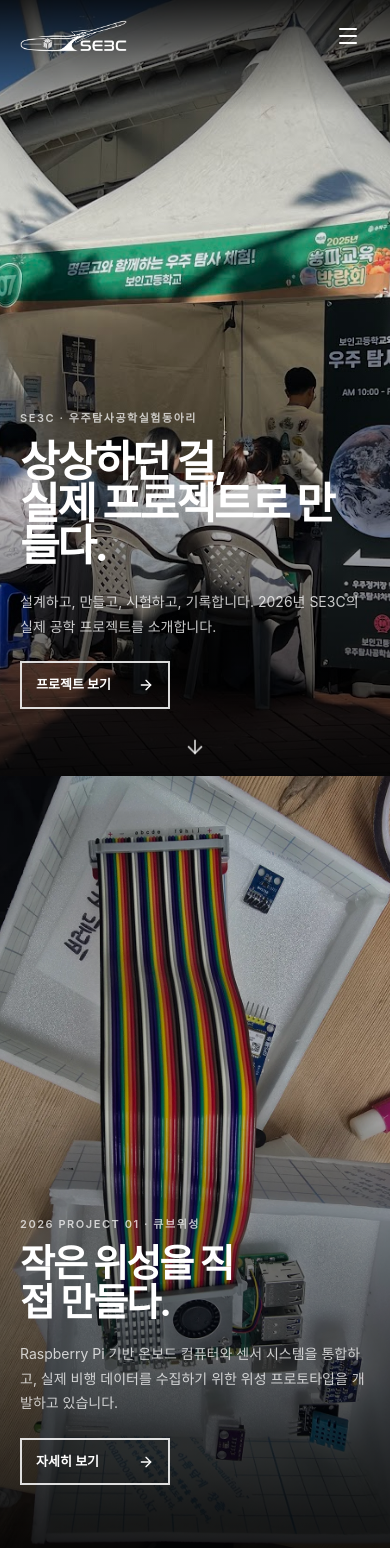
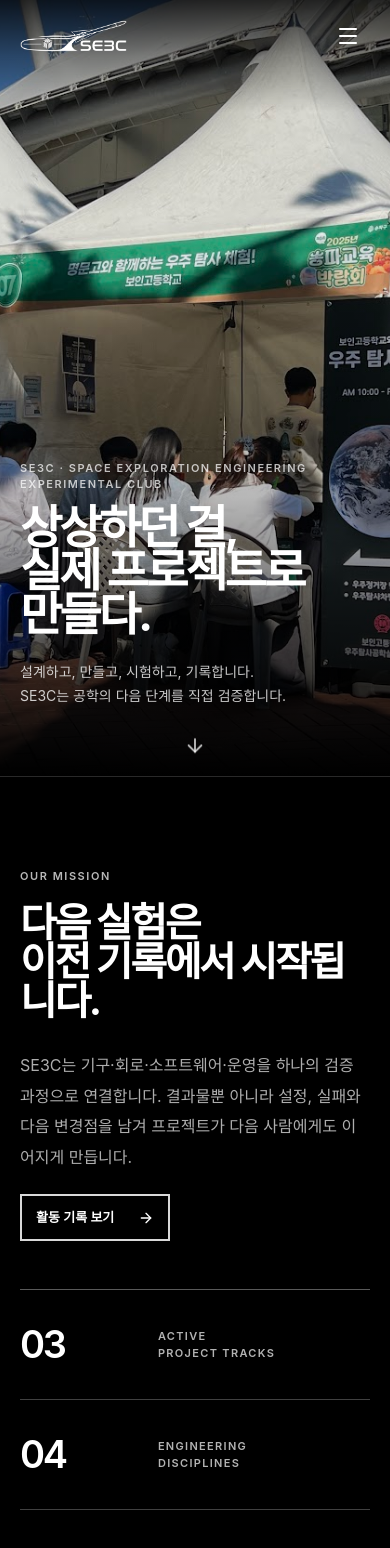
Before and after one commit to SE3C/se3cdocs, a React (Vite) app: page / in a window 390 px wide. Shown: the top 1548 px of the page. Built offline with nearby package versions, Linux system fonts and the light colour scheme; a web font is replaced by a local one.

Commit message:
Refine mission-driven site experience

```diff
--- /dev/null
+++ b/src/App.tsx
@@ -0,0 +1,26 @@
+import { BrowserRouter, Route, Routes, useLocation } from "react-router-dom";
+import LandingPage from "./LandingPage";
+import MainDetailPage from "./MainDetailPage";
+import TechPage from "./TechPage";
+
+function PublicRoutes() {
+  const location = useLocation();
+
+  return (
+    <Routes location={location} key={location.pathname}>
+      <Route path="/" element={<LandingPage />} />
+      <Route path="/tech" element={<TechPage />} />
+      <Route path="/tech/:id" element={<MainDetailPage />} />
+      <Route path="/:id" element={<MainDetailPage />} />
+      <Route path="*" element={<LandingPage />} />
+    </Routes>
+  );
+}
+
+export default function App() {
+  return (
+    <BrowserRouter>
+      <PublicRoutes />
+    </BrowserRouter>
+  );
+}
--- a/src/LandingPage.tsx
+++ b/src/LandingPage.tsx
@@ -10,116 +10,51 @@ import PublicHeader from "./PublicHeader";
 import PublicFooter from "./PublicFooter";
 import useHideChromeOnScroll from "./useHideChromeOnScroll";
 
-type ProjectSectionProps = {
-  eyebrow: string;
-  title: string;
-  description: string;
-  to: string;
-  image: string;
-  align?: "left" | "right";
-  video?: string;
-  muted?: boolean;
-};
+type ProjectSectionProps = { index: string; eyebrow: string; title: string; description: string; to: string; image: string; align?: "left" | "right"; video?: string; muted?: boolean };
 
-function ProjectSection({ eyebrow, title, description, to, image, align = "left", video, muted = false }: ProjectSectionProps) {
-  return (
-    <section className="project-panel">
-      {video ? (
-        <video className="project-media" autoPlay muted loop playsInline preload="metadata" poster={image}>
-          <source src={video} type="video/mp4" />
-        </video>
-      ) : (
-        <img src={image} alt="" className="project-media" loading="lazy" />
-      )}
+const milestones = [
+  ["03", "TEAM FORMATION", "프로젝트 중심의 역할과 기록 체계를 구성했습니다."],
+  ["06", "HARDWARE INTEGRATION", "센서 벤치와 CubeSat 구조 프로토타입을 통합했습니다."],
+  ["08", "ROBOTICS BASELINE", "Isaac Lab 기반 H1 강화학습 검증 흐름을 구축했습니다."],
+  ["NEXT", "PROTOTYPE & FLIGHT", "디지털 제작과 허가 기반 고고도 비행시험을 준비합니다."],
+];
+
+function ProjectSection({ index, eyebrow, title, description, to, image, align = "left", video, muted = false }: ProjectSectionProps) {
+  return <section className="project-panel">
+    {video ? <video className="project-media" autoPlay muted loop playsInline preload="metadata" poster={image}><source src={video} type="video/mp4" /></video> : <img src={image} alt="" className="project-media" loading="lazy" />}
     <div className={`project-overlay ${muted ? "project-overlay-heavy" : ""}`} />
     <div className={`project-copy ${align === "right" ? "project-copy-right" : ""}`}>
-        <p className="eyebrow">{eyebrow}</p>
-        <h2>{title}</h2>
-        <p className="project-description">{description}</p>
-        <Link to={to} className="outline-cta">자세히 보기 <ArrowRight size={16} /></Link>
+      <p className="project-index">{index}</p><p className="eyebrow">{eyebrow}</p><h2>{title}</h2><p className="project-description">{description}</p>
+      <Link to={to} className="outline-cta">프로젝트 보기 <ArrowRight size={16} /></Link>
     </div>
-    </section>
-  );
+  </section>;
 }
 
 export default function LandingPage() {
   const isChromeHidden = useHideChromeOnScroll();
   const location = useLocation();
-
   useEffect(() => { window.scrollTo({ top: 0, behavior: "auto" }); }, [location.pathname]);
 
-  return (
-    <div className="bg-black text-white">
+  return <div className="bg-black text-white">
     <PublicHeader isChromeHidden={isChromeHidden} />
     <main>
-        <section className="hero-panel">
-          <img src={heroImage} alt="SE3C 활동" className="project-media" />
-          <div className="hero-overlay" />
-          <div className="hero-copy">
-            <p className="eyebrow">SE3C · 우주탐사공학실험동아리</p>
-            <h1>상상하던 걸,<br />실제 프로젝트로 만들다.</h1>
-            <p className="hero-description">설계하고, 만들고, 시험하고, 기록합니다.<br className="hidden sm:block" /> 2026년 SE3C의 실제 공학 프로젝트를 소개합니다.</p>
-            <Link to="/tech" className="outline-cta">프로젝트 보기 <ArrowRight size={16} /></Link>
+      <section className="mission-hero">
+        <img src={heroImage} alt="SE3C 제작 활동" className="project-media" /><div className="mission-hero-overlay" />
+        <div className="mission-hero-copy"><p className="eyebrow">SE3C · SPACE EXPLORATION ENGINEERING EXPERIMENTAL CLUB</p><h1>상상하던 걸,<br />실제 프로젝트로<span className="mobile-title-break"><br /></span> 만들다.</h1><p>설계하고, 만들고, 시험하고, 기록합니다.<br />SE3C는 공학의 다음 단계를 직접 검증합니다.</p></div>
+        <a href="#mission" aria-label="미션으로 이동" className="scroll-cue"><ArrowDown size={22} /></a>
+      </section>
+      <section id="mission" className="mission-statement">
+        <div className="mission-statement-copy"><p className="eyebrow">OUR MISSION</p><h2>다음 실험은<br />이전 기록에서 시작됩니다.</h2><p>SE3C는 기구·회로·소프트웨어·운영을 하나의 검증 과정으로 연결합니다. 결과물뿐 아니라 설정, 실패와 다음 변경점을 남겨 프로젝트가 다음 사람에게도 이어지게 만듭니다.</p><Link to="/credibility" className="outline-cta">활동 기록 보기 <ArrowRight size={16} /></Link></div>
+        <dl className="mission-stats" aria-label="SE3C 2026 활동 지표"><div><dt>03</dt><dd>ACTIVE<br />PROJECT TRACKS</dd></div><div><dt>04</dt><dd>ENGINEERING<br />DISCIPLINES</dd></div><div><dt>2026</dt><dd>PUBLIC<br />ENGINEERING LOG</dd></div></dl>
+      </section>
+      <div id="projects">
+        <ProjectSection index="01" eyebrow="CUBESAT SYSTEM · ACTIVE" title="작은 위성을 직접 만들다." description="Raspberry Pi 기반 온보드 컴퓨터와 센서 시스템을 통합하고, 실제 비행 데이터를 수집하기 위한 위성 프로토타입을 개발하고 있습니다." to="/tech/cubesat" image={cubesatImage} />
+        <ProjectSection index="02" eyebrow="ROCKET ENGINEERING · ACTIVE" title="설계에서 시험까지." description="기체 구조, 추진, 회수와 제작 과정을 직접 다루며 반복적인 실험을 통해 로켓 시스템을 개선합니다." to="/tech/rocket" image={rocketImage} align="right" />
+        <ProjectSection index="03" eyebrow="ROBOTICS · AI · ACTIVE" title="휴머노이드에게 걷는 법을 학습시키다." description="NCRC 2026을 준비하며 NVIDIA Isaac Sim / Isaac Lab 환경에서 Unitree H1 휴머노이드의 강화학습과 실험 재현성을 연구하고 있습니다." to="/tech/robotics-ai" image={ncrcPosterImage} video="/media/ncrc-h1-play.mp4" />
+        <ProjectSection index="04" eyebrow="DIGITAL FABRICATION · UPCOMING" title="설계한 부품을 바로 현실로." description="3D 프린터 도입 후 위성·로켓 프로젝트용 구조 부품, 센서 마운트와 실험 지그를 직접 설계하고 제작할 예정입니다." to="/tech/fabrication" image={fabricationImage} align="right" muted />
       </div>
-          <a href="#projects" aria-label="아래로 이동" className="scroll-cue"><ArrowDown size={22} /></a>
-        </section>
-
-        <div id="projects">
-          <ProjectSection
-            eyebrow="2026 PROJECT 01 · 큐브위성"
-            title="작은 위성을 직접 만들다."
-            description="Raspberry Pi 기반 온보드 컴퓨터와 센서 시스템을 통합하고, 실제 비행 데이터를 수집하기 위한 위성 프로토타입을 개발하고 있습니다."
-            to="/tech/cubesat"
-            image={cubesatImage}
-          />
-          <ProjectSection
-            eyebrow="2026 PROJECT 02 · 로켓공학"
-            title="설계에서 시험까지."
-            description="기체 구조, 추진, 회수와 제작 과정을 직접 다루며 반복적인 실험을 통해 로켓 시스템을 개선합니다."
-            to="/tech/rocket"
-            image={rocketImage}
-            align="right"
-          />
-          <ProjectSection
-            eyebrow="2026 PROJECT 03 · 로보틱스·AI"
-            title="휴머노이드에게 걷는 법을 학습시키다."
-            description="NCRC 2026을 준비하며 NVIDIA Isaac Sim / Isaac Lab 환경에서 Unitree H1 휴머노이드의 강화학습과 실험 재현성을 연구하고 있습니다."
-            to="/tech/robotics-ai"
-            image={ncrcPosterImage}
-            video="/media/ncrc-h1-play.mp4"
-          />
-          <ProjectSection
-            eyebrow="NEXT PROJECT · 3D 프린팅"
-            title="설계한 부품을 바로 현실로."
-            description="3D 프린터 도입 후 위성·로켓 프로젝트용 구조 부품, 센서 마운트와 실험 지그를 직접 설계하고 제작할 예정입니다."
-            to="/tech/fabrication"
-            image={fabricationImage}
-            align="right"
-            muted
-          />
-          <ProjectSection
-            eyebrow="NEXT FLIGHT · 고고도 비행시험"
-            title="실험실에서 하늘로."
-            description="관련 공역과 비행 허가 절차를 거친 뒤 웨더벌룬에 위성 프로토타입을 탑재해 실제 고고도 환경에서 telemetry를 수집하고 검증할 예정입니다."
-            to="/tech/high-altitude-flight"
-            image={cubesatImage}
-            muted
-          />
-        </div>
-
-        <section className="closing-panel">
-          <div className="mx-auto w-full max-w-[1500px] px-6 py-24 sm:px-8 md:py-32 lg:px-10">
-            <p className="eyebrow">2026 ENGINEERING LOG</p>
-            <h2 className="closing-title">결과보다 과정을 남깁니다.</h2>
-            <p className="mt-6 max-w-2xl text-base leading-8 text-white/65">센서 벤치 테스트, 기체 통합, 강화학습 로그와 checkpoint, 제작 사진과 실패 기록까지. 다음 실험이 이전 실험에서 시작될 수 있도록 기록합니다.</p>
-            <div className="mt-10 flex flex-wrap gap-3">
-              <Link to="/credibility" className="outline-cta">활동 기록 보기 <ArrowRight size={16} /></Link>
-              <a href="https://github.com/SE3C" target="_blank" rel="noreferrer" className="text-cta"><Github size={17} /> GitHub에서 보기</a>
-            </div>
-          </div>
-        </section>
+      <section className="engineering-log"><div className="engineering-log-heading"><p className="eyebrow">2026 ENGINEERING LOG</p><h2>만든 것, 시험한 것,<br />그리고 다음 단계.</h2></div><ol className="milestone-list">{milestones.map(([date, title, description]) => <li key={title}><p>{date}</p><div><h3>{title}</h3><span>{description}</span></div></li>)}</ol><div className="engineering-log-actions"><Link to="/tech" className="outline-cta">전체 프로젝트 보기 <ArrowRight size={16} /></Link><a href="https://github.com/SE3C" target="_blank" rel="noreferrer" className="text-cta"><Github size={17} /> GitHub에서 보기</a></div></section>
     </main>
     <PublicFooter />
-    </div>
-  );
+  </div>;
 }
--- a/src/PublicHeader.tsx
+++ b/src/PublicHeader.tsx
@@ -1,18 +1,29 @@
-import { useState } from "react";
+import { useEffect, useState } from "react";
 import { Github, Menu, X } from "lucide-react";
 import { Link } from "react-router-dom";
 import logoImage from "./assets/se3c_logo_white.png";
 
 const navLinks = [
-  { label: "프로젝트", to: "/tech" },
-  { label: "활동 기록", to: "/credibility" },
-  { label: "동아리 소개", to: "/team" },
+  { label: "PROJECTS", to: "/tech" },
+  { label: "ENGINEERING LOG", to: "/credibility" },
+  { label: "ABOUT SE3C", to: "/team" },
 ];
 
 type PublicHeaderProps = { isChromeHidden?: boolean };
 
 export default function PublicHeader({ isChromeHidden = false }: PublicHeaderProps) {
   const [isMenuOpen, setIsMenuOpen] = useState(false);
+
+  useEffect(() => {
+    if (!isMenuOpen) return;
+
+    const handleKeyDown = (event: KeyboardEvent) => {
+      if (event.key === "Escape") setIsMenuOpen(false);
+    };
+
+    window.addEventListener("keydown", handleKeyDown);
+    return () => window.removeEventListener("keydown", handleKeyDown);
+  }, [isMenuOpen]);
 
   return (
     <header
@@ -45,7 +56,11 @@ export default function PublicHeader({ isChromeHidden = false }: PublicHeaderPro
         </button>
       </div>
 
-      <div className={`fixed inset-0 z-10 bg-black transition-all duration-300 lg:hidden ${isMenuOpen ? "pointer-events-auto opacity-100" : "pointer-events-none opacity-0"}`}>
+      <div
+        className={`fixed inset-0 z-10 bg-black transition-all duration-300 lg:hidden ${isMenuOpen ? "pointer-events-auto opacity-100" : "pointer-events-none opacity-0"}`}
+        aria-hidden={!isMenuOpen}
+        inert={!isMenuOpen ? true : undefined}
+      >
         <div className="flex min-h-screen flex-col px-6 pb-10 pt-28">
           <div className="border-t border-white/20">
             {navLinks.map((link) => (
--- a/src/index.css
+++ b/src/index.css
@@ -21,18 +21,20 @@ a { color: inherit; text-decoration: none; }
 .nav-link:hover::after { right: 0; }
 
 .eyebrow { font-size: 11px; line-height: 1.4; font-weight: 600; letter-spacing: .14em; color: rgba(255,255,255,.72); }
-.hero-panel, .project-panel { position: relative; min-height: 100svh; overflow: hidden; background: #000; }
+.mission-hero, .project-panel { position: relative; min-height: 100svh; overflow: hidden; background: #000; }
 .project-media { position: absolute; inset: 0; width: 100%; height: 100%; object-fit: cover; }
-.hero-overlay { position: absolute; inset: 0; background: linear-gradient(180deg, rgba(0,0,0,.32) 0%, rgba(0,0,0,.08) 34%, rgba(0,0,0,.22) 62%, rgba(0,0,0,.86) 100%); }
+.mission-hero-overlay { position: absolute; inset: 0; background: linear-gradient(180deg, rgba(0,0,0,.18) 0%, rgba(0,0,0,.08) 30%, rgba(0,0,0,.28) 64%, #000 100%); }
 .project-overlay { position: absolute; inset: 0; background: linear-gradient(90deg, rgba(0,0,0,.78) 0%, rgba(0,0,0,.22) 52%, rgba(0,0,0,.12) 100%), linear-gradient(0deg, rgba(0,0,0,.55), transparent 52%); }
 .project-overlay-heavy { background: linear-gradient(90deg, rgba(0,0,0,.86) 0%, rgba(0,0,0,.38) 55%, rgba(0,0,0,.25) 100%), linear-gradient(0deg, rgba(0,0,0,.62), transparent 55%); }
 
-.hero-copy, .project-copy { position: absolute; z-index: 3; left: max(24px, calc((100vw - 1500px)/2 + 40px)); bottom: 11vh; width: min(760px, calc(100vw - 48px)); }
-.hero-copy h1 { margin-top: 14px; max-width: 980px; font-size: clamp(42px, 6.4vw, 94px); line-height: .98; font-weight: 700; letter-spacing: -.055em; text-wrap: balance; }
-.hero-description { margin-top: 24px; max-width: 660px; font-size: clamp(15px, 1.3vw, 19px); line-height: 1.8; color: rgba(255,255,255,.78); }
+.mission-hero-copy, .project-copy { position: absolute; z-index: 3; left: max(24px, calc((100vw - 1500px)/2 + 40px)); bottom: 11vh; width: min(760px, calc(100vw - 48px)); }
+.mission-hero-copy h1 { margin-top: 14px; max-width: 980px; font-size: clamp(46px, 6.8vw, 106px); line-height: .94; font-weight: 700; letter-spacing: -.065em; text-wrap: balance; }
+.mobile-title-break { display: none; }
+.mission-hero-copy > p:last-child { margin-top: 24px; max-width: 620px; font-size: clamp(15px, 1.3vw, 19px); line-height: 1.8; color: rgba(255,255,255,.78); }
 .project-copy h2 { margin-top: 12px; max-width: 760px; font-size: clamp(38px, 5.2vw, 72px); line-height: 1.03; font-weight: 700; letter-spacing: -.05em; text-wrap: balance; }
 .project-description { margin-top: 20px; max-width: 620px; font-size: 15px; line-height: 1.8; color: rgba(255,255,255,.76); }
 .project-copy-right { left: auto; right: max(24px, calc((100vw - 1500px)/2 + 40px)); text-align: left; }
+.project-index { margin-bottom: 26px; font-size: 12px; font-weight: 600; letter-spacing: .16em; color: rgba(255,255,255,.62); }
 
 .outline-cta { margin-top: 28px; display: inline-flex; min-width: 164px; align-items: center; justify-content: space-between; gap: 16px; border: 2px solid rgba(255,255,255,.85); padding: 13px 17px; font-size: 13px; font-weight: 600; transition: background .22s ease, color .22s ease; }
 .outline-cta:hover { background: #fff; color: #000; }
@@ -40,8 +42,20 @@ a { color: inherit; text-decoration: none; }
 .scroll-cue { position: absolute; z-index: 4; left: 50%; bottom: 24px; transform: translateX(-50%); animation: bob 1.8s ease-in-out infinite; color: rgba(255,255,255,.75); }
 @keyframes bob { 0%,100% { transform: translate(-50%,0); } 50% { transform: translate(-50%,7px); } }
 
-.closing-panel { background: #050505; border-top: 1px solid rgba(255,255,255,.14); }
-.closing-title { margin-top: 14px; max-width: 850px; font-size: clamp(38px, 5.5vw, 72px); line-height: 1.05; font-weight: 700; letter-spacing: -.05em; }
+.mission-statement { display: grid; grid-template-columns: minmax(0, 1fr) minmax(380px, .86fr); gap: clamp(48px, 9vw, 180px); min-height: min(86svh, 900px); padding: clamp(100px, 13vw, 220px) max(24px, calc((100vw - 1500px)/2 + 40px)); background: #000; border-top: 1px solid rgba(255,255,255,.16); }
+.mission-statement-copy h2, .engineering-log-heading h2 { margin-top: 18px; max-width: 820px; font-size: clamp(40px, 5.7vw, 88px); line-height: .98; font-weight: 700; letter-spacing: -.06em; text-wrap: balance; }
+.mission-statement-copy > p:last-of-type { max-width: 650px; margin-top: 30px; font-size: 16px; line-height: 1.9; color: rgba(255,255,255,.68); }
+.mission-stats { display: grid; align-content: end; gap: 0; margin: 0; border-top: 1px solid rgba(255,255,255,.35); }
+.mission-stats div { display: grid; grid-template-columns: minmax(110px, .65fr) 1fr; align-items: center; min-height: 128px; border-bottom: 1px solid rgba(255,255,255,.25); }
+.mission-stats dt { font-size: clamp(38px, 4vw, 62px); font-weight: 600; letter-spacing: -.06em; }
+.mission-stats dd { margin: 0; font-size: 11px; line-height: 1.55; font-weight: 600; letter-spacing: .12em; color: rgba(255,255,255,.7); }
+.engineering-log { padding: clamp(100px, 13vw, 190px) max(24px, calc((100vw - 1500px)/2 + 40px)); background: #050505; border-top: 1px solid rgba(255,255,255,.16); }
+.milestone-list { margin: clamp(56px, 8vw, 110px) 0 0; padding: 0; list-style: none; border-top: 1px solid rgba(255,255,255,.3); }
+.milestone-list li { display: grid; grid-template-columns: minmax(100px, .38fr) 1fr; gap: 24px; padding: 30px 0; border-bottom: 1px solid rgba(255,255,255,.18); }
+.milestone-list p { margin: 0; font-size: 12px; font-weight: 600; letter-spacing: .14em; color: rgba(255,255,255,.56); }
+.milestone-list h3 { margin: 0; font-size: clamp(19px, 2.2vw, 28px); letter-spacing: -.03em; }
+.milestone-list span { display: block; max-width: 620px; margin-top: 10px; font-size: 14px; line-height: 1.75; color: rgba(255,255,255,.62); }
+.engineering-log-actions { display: flex; flex-wrap: wrap; align-items: center; gap: 20px; margin-top: 48px; }
 .subpage-hero { background: #050505; }
 .subpage-title { margin-top: 14px; font-size: clamp(52px, 8vw, 110px); line-height: .95; font-weight: 700; letter-spacing: -.06em; }
 .tech-row { position: relative; display: block; overflow: hidden; background: #000; border-bottom: 1px solid rgba(255,255,255,.15); }
@@ -55,14 +69,19 @@ a { color: inherit; text-decoration: none; }
 .section-title { margin-top: .5rem; font-size: 1.65rem; line-height: 1.2; font-weight: 600; letter-spacing: -.03em; color: #fff; }
 
 @media (max-width: 1023px) {
-  .hero-copy, .project-copy, .project-copy-right { left: 24px; right: 24px; bottom: 10vh; width: auto; }
+  .mission-hero-copy, .project-copy, .project-copy-right { left: 24px; right: 24px; bottom: 10vh; width: auto; }
+  .mission-statement { grid-template-columns: 1fr; }
 }
 @media (max-width: 640px) {
-  .hero-panel, .project-panel { min-height: 92svh; }
-  .hero-copy, .project-copy, .project-copy-right { left: 20px; right: 20px; bottom: 8vh; }
-  .hero-copy h1 { font-size: 43px; }
+  .mission-hero, .project-panel { min-height: 92svh; }
+  .mission-hero-copy, .project-copy, .project-copy-right { left: 20px; right: 20px; bottom: 8vh; }
+  .mission-hero-copy h1 { font-size: 46px; }
+  .mobile-title-break { display: inline; }
   .project-copy h2 { font-size: 38px; }
-  .hero-description, .project-description { font-size: 14px; line-height: 1.75; }
+  .mission-hero-copy > p:last-child, .project-description { font-size: 14px; line-height: 1.75; }
   .outline-cta { margin-top: 22px; min-width: 150px; padding: 12px 14px; }
   .project-overlay { background: linear-gradient(0deg, rgba(0,0,0,.9) 0%, rgba(0,0,0,.28) 56%, rgba(0,0,0,.18) 100%); }
+  .mission-statement, .engineering-log { padding: 92px 20px; }
+  .mission-stats div { min-height: 110px; }
+  .milestone-list li { grid-template-columns: 76px 1fr; gap: 16px; padding: 24px 0; }
 }
--- a/src/main.tsx
+++ b/src/main.tsx
@@ -1,10 +1,7 @@
 import { StrictMode } from 'react'
 import { createRoot } from 'react-dom/client'
-import { BrowserRouter, Route, Routes, useLocation } from 'react-router-dom'
 import './index.css'
-import LandingPage from './LandingPage.tsx'
-import MainDetailPage from './MainDetailPage.tsx'
-import TechPage from './TechPage.tsx'
+import App from './App.tsx'
 
 const restoreRedirectedPath = () => {
   const { pathname, search, hash } = window.location
@@ -25,24 +22,8 @@ const restoreRedirectedPath = () => {
 
 restoreRedirectedPath()
 
-function PublicRoutes() {
-  const location = useLocation()
-
-  return (
-    <Routes location={location} key={location.pathname}>
-      <Route path="/" element={<LandingPage />} />
-      <Route path="/tech" element={<TechPage />} />
-      <Route path="/tech/:id" element={<MainDetailPage />} />
-      <Route path="/:id" element={<MainDetailPage />} />
-      <Route path="*" element={<LandingPage />} />
-    </Routes>
-  )
-}
-
 createRoot(document.getElementById('root')!).render(
   <StrictMode>
-    <BrowserRouter>
-      <PublicRoutes />
-    </BrowserRouter>
+    <App />
   </StrictMode>,
 )
```
Also changed, not shown: 1 other file (tests, documents, lock files or other folders). Lines whose indentation alone changed are shown as unchanged.
